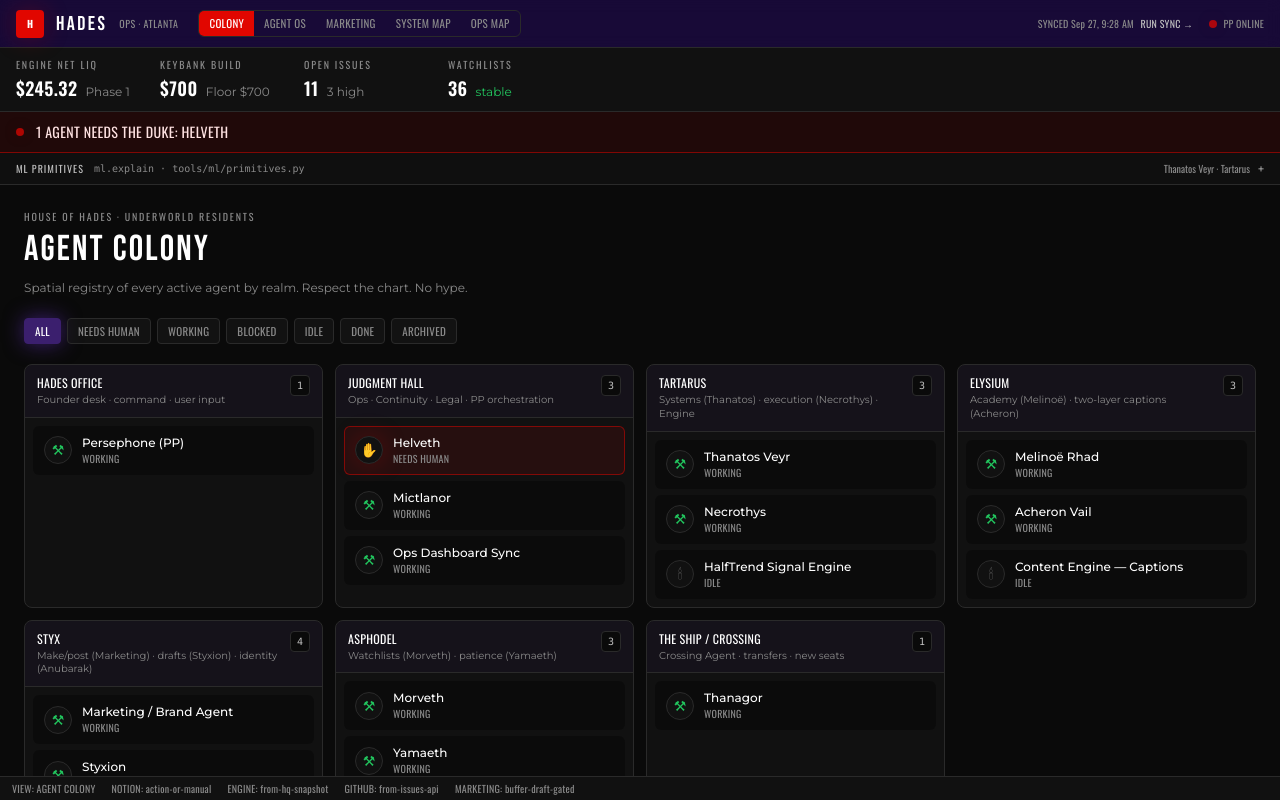
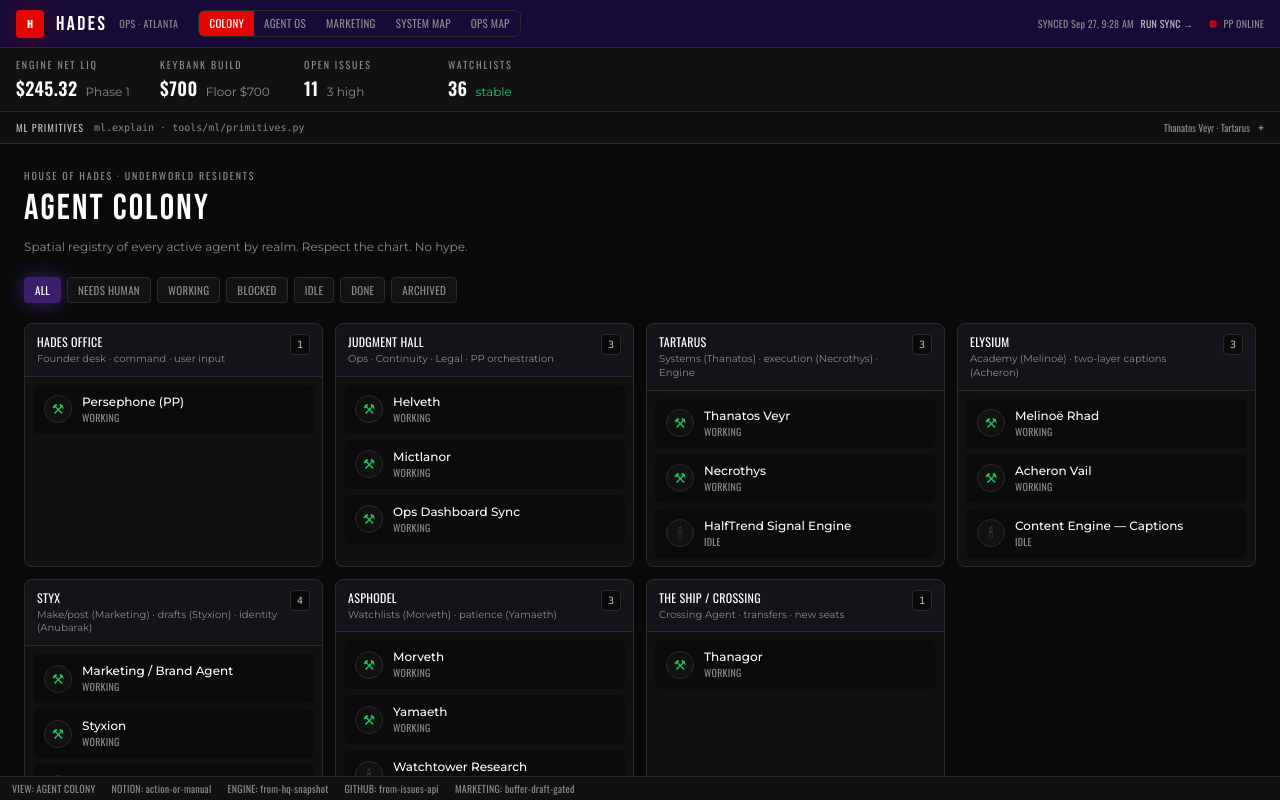
Before and after one commit to godkinghades123/houseofhades, a React (Vite) app in the folder dashboard/: page / in a window 1280 px wide. Built offline with nearby package versions, Linux system fonts and the light colour scheme.

Commit message:
Colony: Helveth formal charter flushed 2026-09-27 (Working · Judgment Hall · Trust accountability)

```diff
--- a/dashboard/src/data/agentColony.ts
+++ b/dashboard/src/data/agentColony.ts
@@ -112,10 +112,11 @@ export const COLONY_AGENTS: ColonyAgent[] = [
   {
     name: 'Helveth',
     realm: 'Judgment Hall',
-    status: 'Needs Human',
-    lastActive: '2026-09-16',
-    thread: 'Legal & structural accountability',
-    notes: 'Trust drafted — still not notarized. Highest unresolved priority. Duties not fully flushed.',
+    status: 'Working',
+    lastActive: '2026-09-27',
+    thread: 'Legal & structural accountability · Trust · entity map · duties flushed',
+    notes:
+      'FORMAL ROLE LOCKED + DUTIES FLUSHED 2026-09-27. Own legal/structural accountability. Trust still not notarized (zero legal effect). Entity map locked. Boundary vs Mictlanor (rank).',
   },
   {
     name: 'Mictlanor',
```
